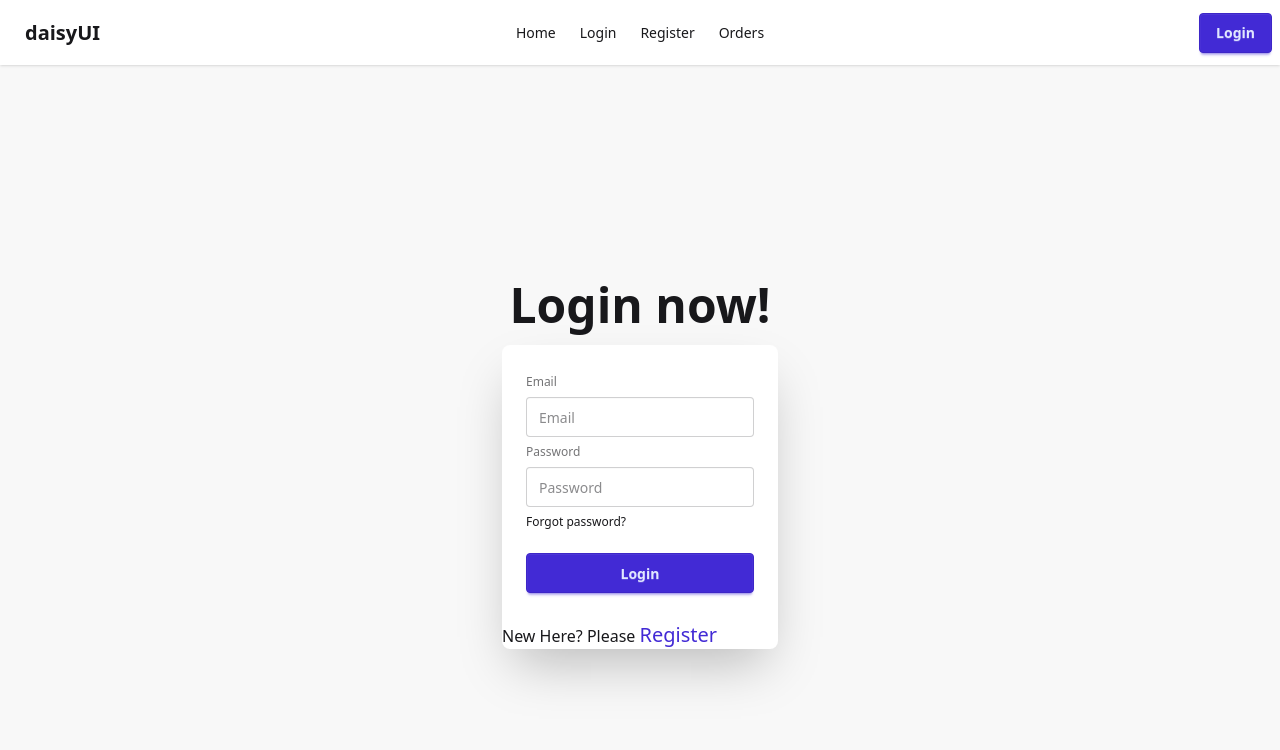
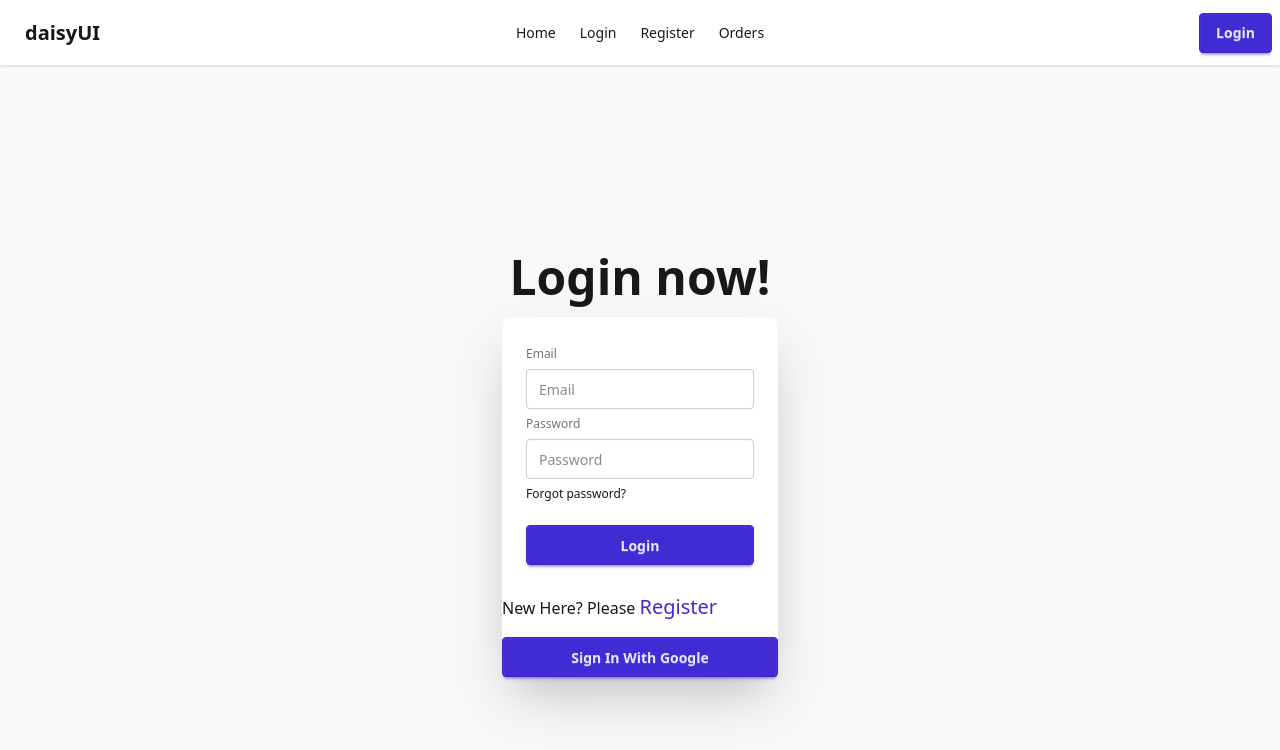
Before and after one commit to jnakht/auth-infinity-war-2.0, a React (Vite) app: page /login in a window 1280 px wide. Shown: the top 750 px of the page. Built offline with nearby package versions, Linux system fonts and the light colour scheme; no server answers.

Commit message:
sign in with google

```diff
--- a/src/components/Login/Login.jsx
+++ b/src/components/Login/Login.jsx
@@ -4,7 +4,7 @@
 
 
 const Login = () => {
-    const {userLoginWithPassword} = useContext(AuthContext);
+    const {userLoginWithPassword, googleLogin} = useContext(AuthContext);
     const navigate = useNavigate();
     const handleLogin = (e) => {
         e.preventDefault();
@@ -24,6 +24,15 @@
         })
         .catch(error => {
             console.log(error)
+        })
+    }
+    const handleGoogleLogin = () => {
+        googleLogin()
+        .then(result => {
+            console.log(result.user);
+        })
+        .catch(error => {
+            console.log(error);
         })
     }
     return (
@@ -47,6 +56,7 @@
                     </div>
                     </form>
                     <p>New Here? Please <Link className="text-primary text-bold text-xl " to='/register'>Register</Link></p>
+                    <button onClick={handleGoogleLogin} className="btn btn-primary mt-4">Sign In With Google</button>
                 </div>
             </div>
         </div>
--- a/src/components/Providers/AuthProvider.jsx
+++ b/src/components/Providers/AuthProvider.jsx
@@ -1,9 +1,11 @@
-import { createUserWithEmailAndPassword, onAuthStateChanged, signInWithEmailAndPassword, signOut } from "firebase/auth";
+import { createUserWithEmailAndPassword, onAuthStateChanged, signInWithEmailAndPassword, signInWithPopup, signOut } from "firebase/auth";
 import { createContext, useEffect, useState } from "react";
 import auth from "../../firebase/firebase.config";
+import { GoogleAuthProvider } from "firebase/auth";
 
 export const AuthContext = createContext(null);
 const AuthProvider = ({children}) => {
+    const googleProvider = new GoogleAuthProvider();
     const [user, setUser] = useState(null);
     const [isLoading, setIsLoading] = useState(true);
     const createUser = (email, password) => {
@@ -14,6 +16,9 @@
     }
     const userLogOut = () => {
         return signOut(auth);
+    }
+    const googleLogin = () => {
+        return signInWithPopup(auth, googleProvider);
     }
     useEffect(() => {
         onAuthStateChanged(auth, (currentUser) => {
@@ -28,6 +33,7 @@
         userLoginWithPassword,
         userLogOut,
         isLoading,
+        googleLogin,
     };
     return (
         <AuthContext.Provider value={authInfo}>
```
